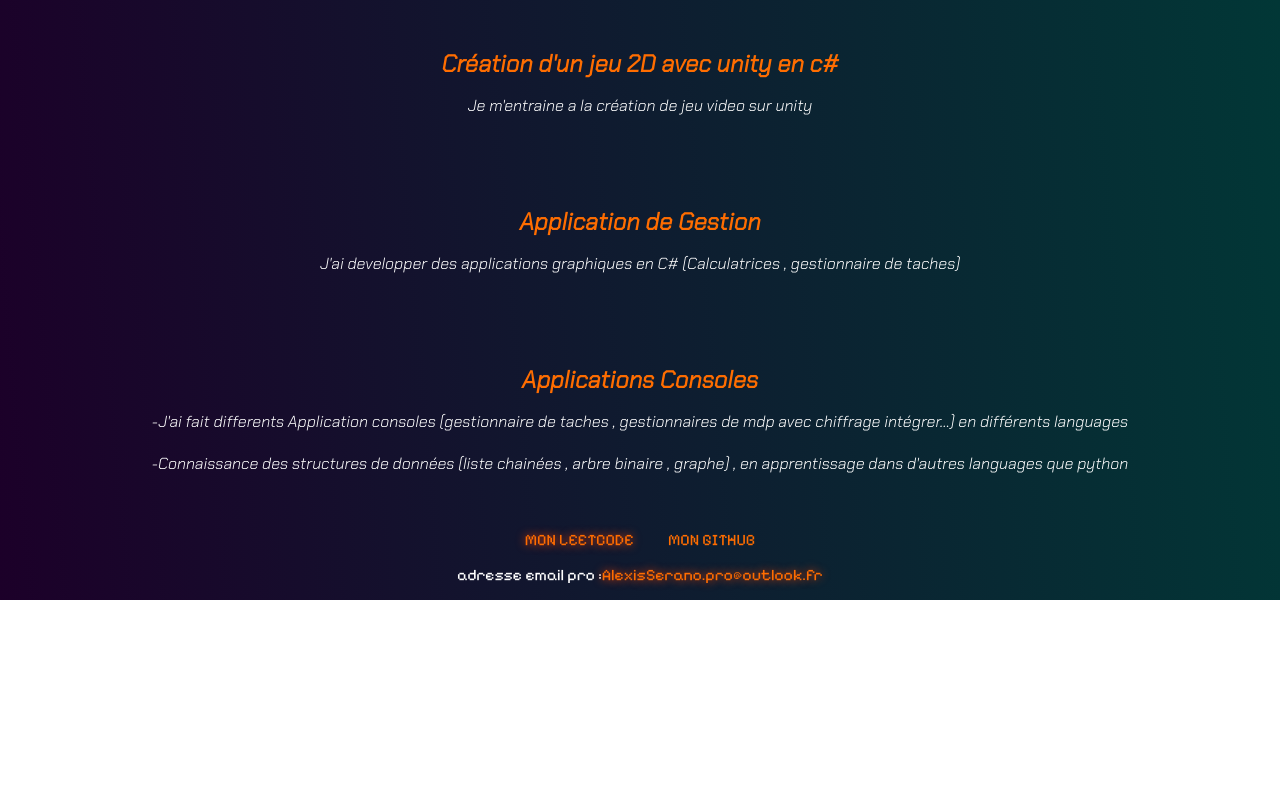
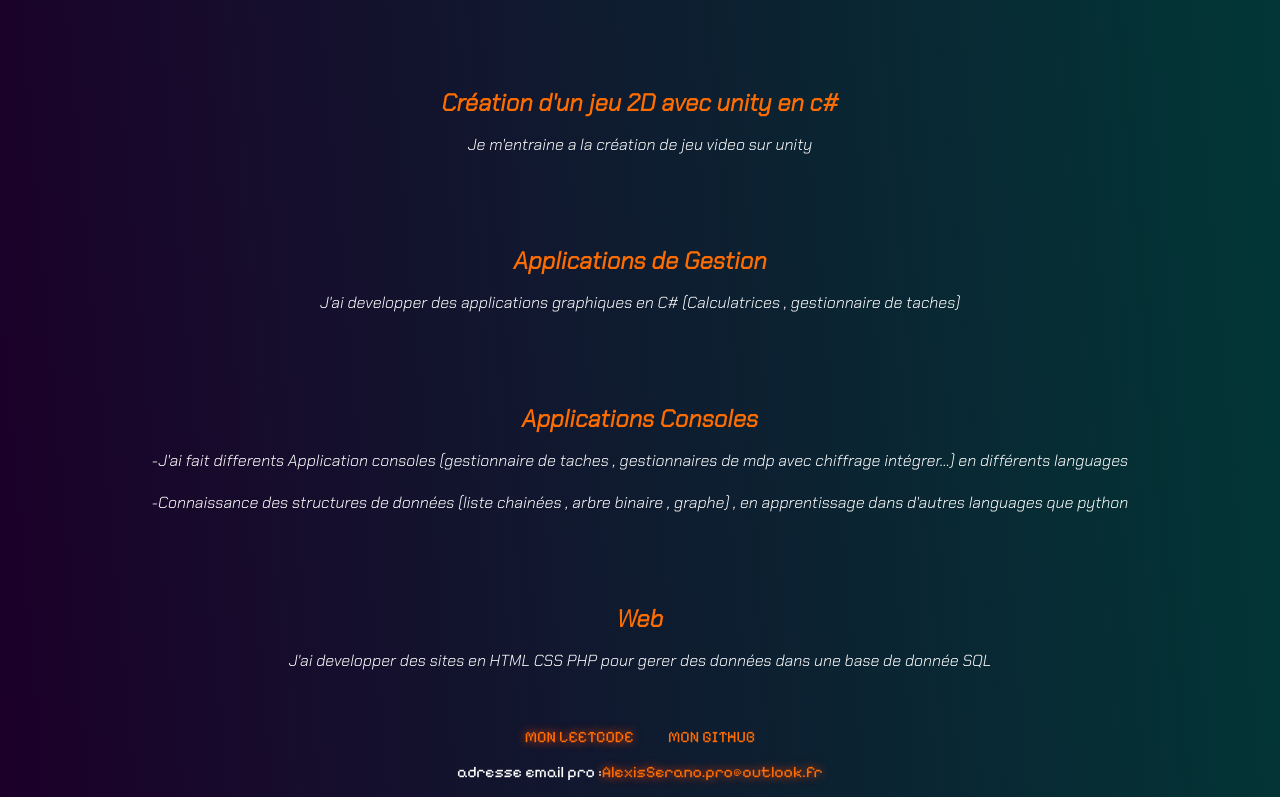
Before and after one commit to AlexisSerano/MonPorfolio, a plain HTML site: page index.html in a window 1280 px wide. Shown: the part 805-1602 px from the top of the page. Before the commit the page ends 1405 px from the top, so only its background shows below. Drawn offline with Linux system fonts and the light colour scheme.

Commit message:
portfolio

```diff
--- a/index.html
+++ b/index.html
@@ -18,6 +18,9 @@
     <header>
         <h1 id="titre">Bienvenue sur <span class="effect">Mon Portfolio</span> 🚀</h1>
     </header>
+    <div class = "footer">
+        <a href="https://github.com/AlexisSerano" class = "rsociaux"><span class ="effect"> -> Voir mes projets <-</span></a>
+    </div>
     <div id="cursor"></div>
     <section id="languages">
         <h2>Niveau en programmation</h2>
@@ -64,7 +67,7 @@
                 <p id="w2">Je m'entraine a la création de jeu video sur unity</p>
             </div>
             <div class="project">
-                <h3>Application de Gestion</h3>
+                <h3>Applications de Gestion</h3>
                 <p id="w3">J'ai developper des applications graphiques en C# (Calculatrices , gestionnaire de taches)</p>
             </div>
             <div class="project">
@@ -73,6 +76,12 @@
                 -Connaissance des structures de données (liste chainées , arbre binaire , graphe) , en apprentissage dans d'autres languages que python
                 </p>
             </div>
+        </div>
+        <div class="project">
+            <h3>Web</h3>
+            <p id="w3">J'ai developper des sites en HTML CSS PHP pour gerer des données dans une base de donnée SQL
+            </p>
+        </div>
         </div>
     </section>
     <center>
```
